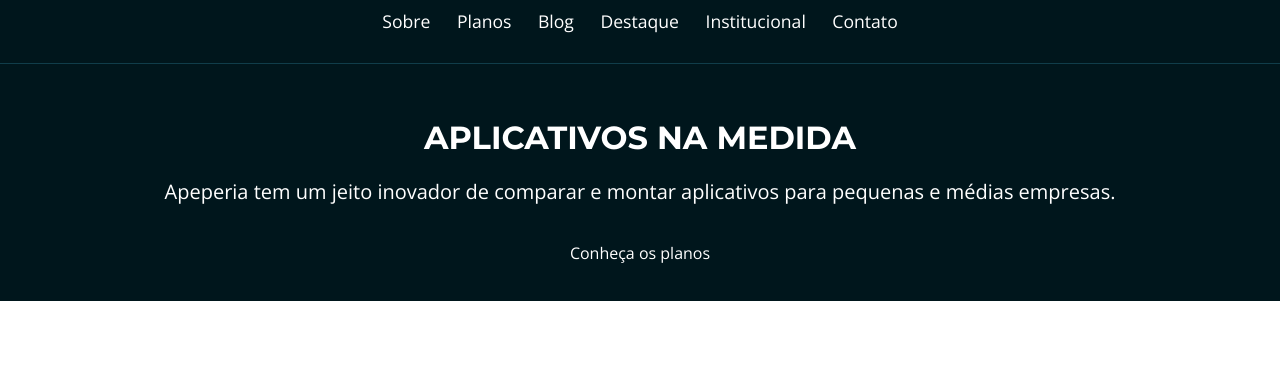
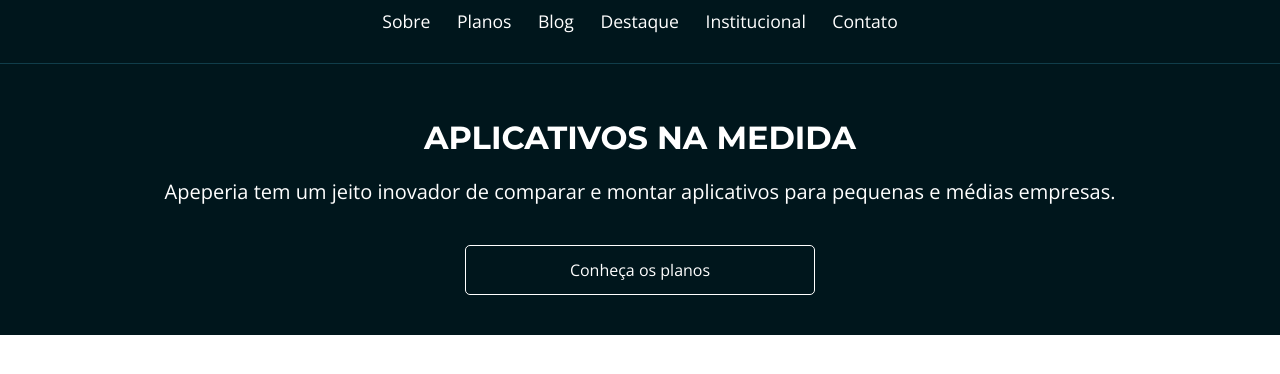
Before and after one commit to Reysson/Html-Css-ProjetoApeperia, a plain HTML site: page projeto-apeperia/index.html in a window 1280 px wide. Shown: the part 74-448 px from the top of the page. Drawn offline with nearby package versions, Linux system fonts and the light colour scheme.

Commit message:
Ajustando margens na chamada principal e adicionando uma classe botao

```diff
--- a/projeto-apeperia/css/base.css
+++ b/projeto-apeperia/css/base.css
@@ -1,3 +1,19 @@
 body {
     font-family: 'Open Sans', sans-serif;
 }
+
+.container {
+    padding-right: 6%;
+    padding-left: 6%;
+}
+
+.botao {
+    text-align: center;
+    display: block;
+    width: 100%;
+    max-width: 350px;
+    box-sizing: border-box;
+    padding: 1rem 2rem;
+    border: 1px solid white;
+    border-radius: 5px;
+}
--- a/projeto-apeperia/index.html
+++ b/projeto-apeperia/index.html
@@ -29,10 +29,10 @@
     </header>
 
     <main>
-        <section class="chamada">
+        <section class="chamada container">
             <h1 class="chamada__titulo">Aplicativos Na Medida</h1>
             <p class="chamada__texto">Apeperia tem um jeito inovador de comparar e montar aplicativos para pequenas e médias empresas.</p>
-            <a class="chamada__botao" href="#">Conheça os planos</a>
+            <a class="chamada__botao botao" href="#">Conheça os planos</a>
         </section>
     </main>
 
```
